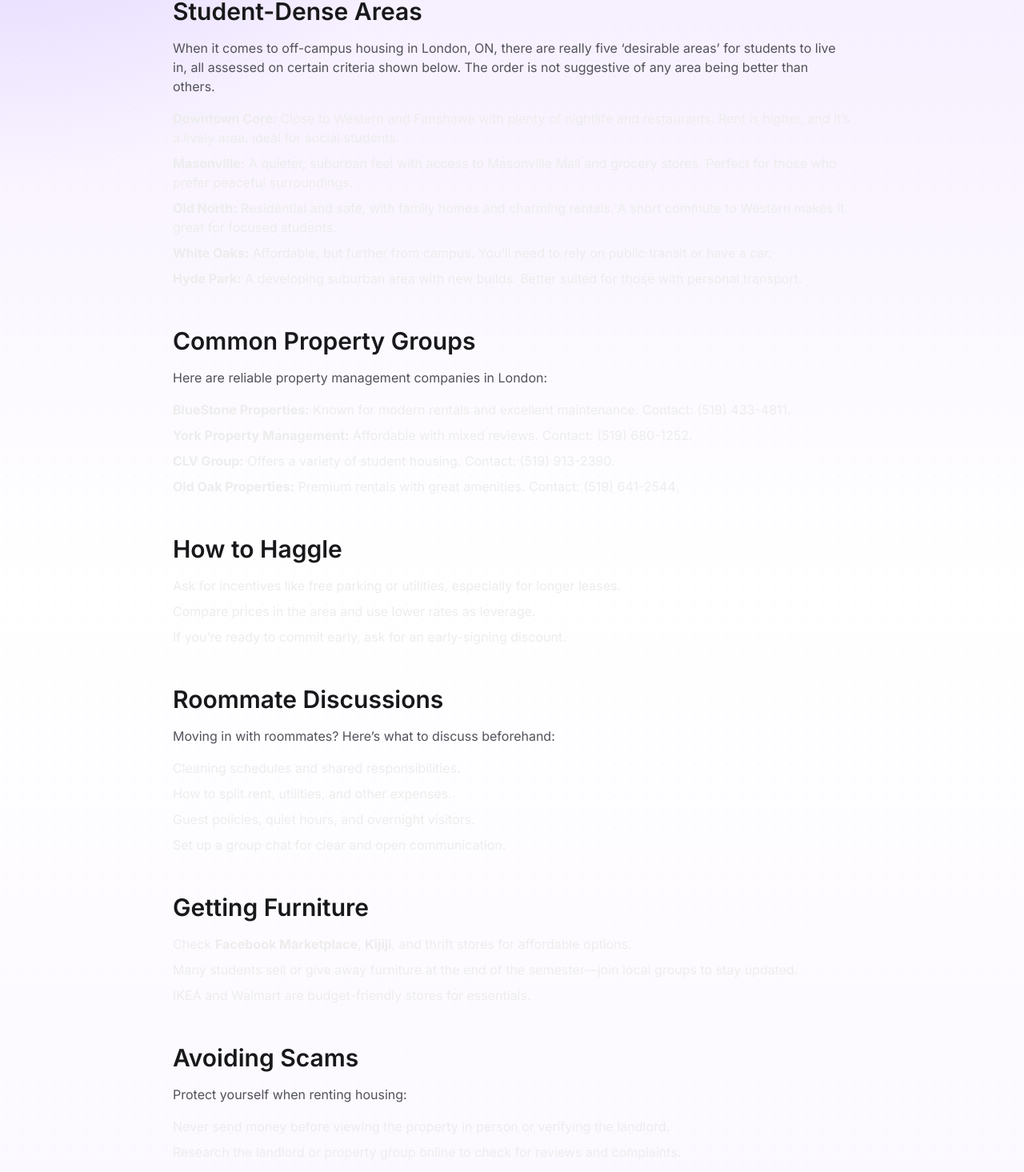
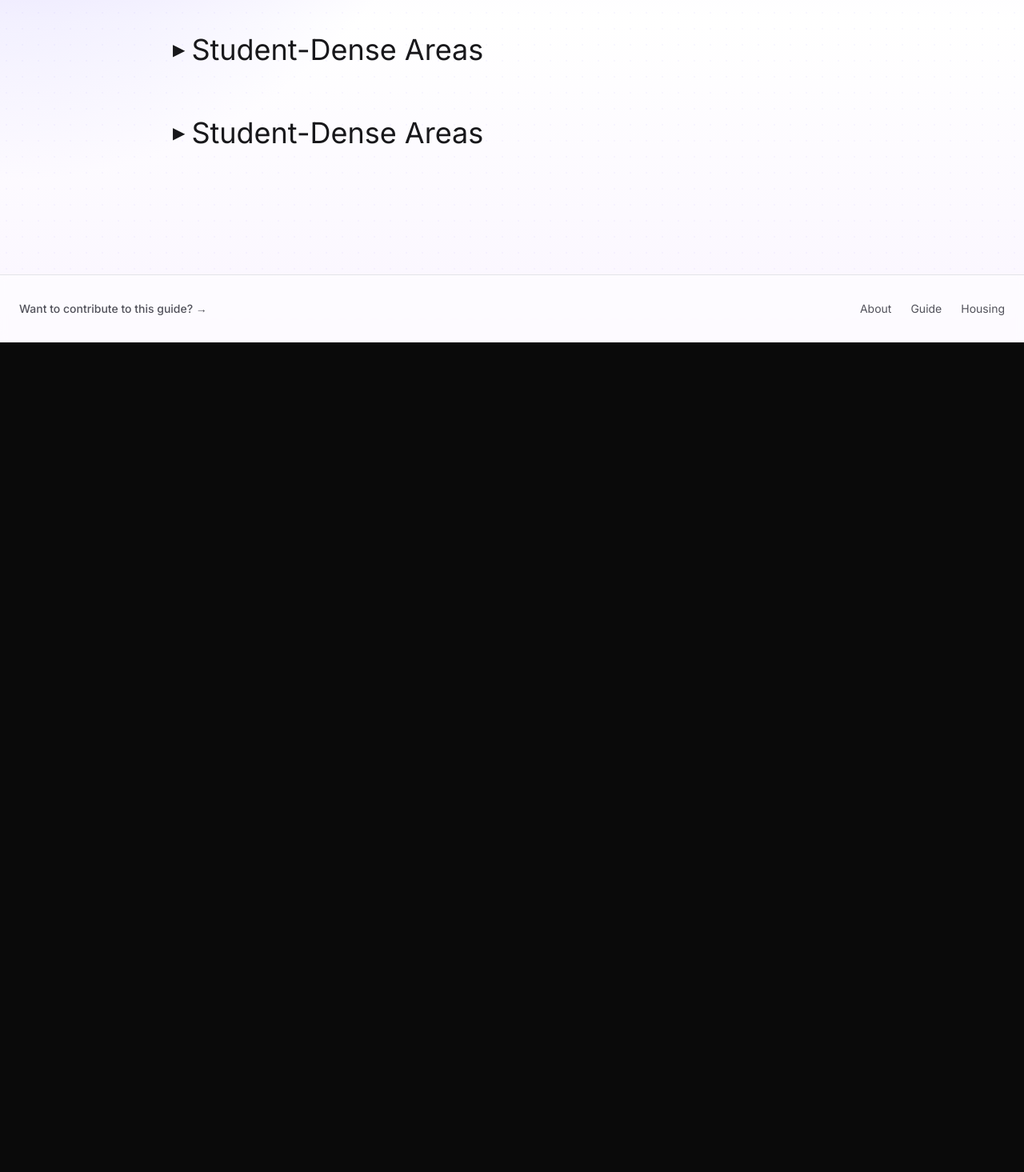
Before and after one commit to mlekhi/housing, a Next.js app: page /guide in a window 1280 px wide. Shown: the part 372-1837 px from the top of the page at 80% size. After the commit the page ends 800 px from the top, so only its background shows below. Built offline with nearby package versions, Linux system fonts and the light colour scheme.

Commit message:
making collapsible

```diff
--- a/components/pages/about.tsx
+++ b/components/pages/about.tsx
@@ -2,7 +2,6 @@
 
 import { FC } from 'react';
 import { motion } from 'framer-motion';
-import Link from 'next/link';
 import Image from 'next/image';
 import { MenuBar } from '@/components/ui/menu';
 import { BackgroundContainer } from '@/components/ui/backgroundContainer';
--- a/components/pages/guide.tsx
+++ b/components/pages/guide.tsx
@@ -1,10 +1,11 @@
-'use client';
+"use client";
 
-import { FC } from 'react';
-import { motion } from 'framer-motion';
-import { BackgroundContainer } from '@/components/ui/backgroundContainer';
-import { MenuBar } from '@/components/ui/menu';
-import { Footer } from '@/components/ui/footer';
+import { FC } from "react";
+import { motion } from "framer-motion";
+import { BackgroundContainer } from "@/components/ui/backgroundContainer";
+import { MenuBar } from "@/components/ui/menu";
+import { Footer } from "@/components/ui/footer";
+import { CollapsibleSection } from "@/components/ui/collapsibleSection";
 
 const fadeIn = {
   initial: { opacity: 0, y: 20 },
@@ -37,185 +38,41 @@ export const HousingGuide: FC = () => {
               Housing Guide for Students
             </h1>
             <p className="max-w-2xl text-center text-lg text-zinc-600">
-              Everything you need to know about finding the perfect student
-              housing in London.
+              Everything you need to know about finding the perfect student housing in London.
             </p>
           </motion.div>
 
-          {/* Sections */}
           <motion.div
             variants={staggerChildren}
             initial="initial"
             animate="animate"
-            className="flex flex-col space-y-12"
+            className="flex flex-col space-y-12 items-left w-full"
           >
-            {/* Section 1: Student-Dense Areas */}
-            <motion.div variants={fadeIn} className="space-y-4">
-              <h2 className="text-3xl font-semibold text-zinc-900">
-                Student-Dense Areas
-              </h2>
-              <p className="text-zinc-600">
-                When it comes to off-campus housing in London, ON, there are really five ‘desirable areas’ for students to live in, all assessed on certain criteria shown below. The order is not suggestive of any area being better than others.               </p>
-              <ul className="space-y-2">
-                <li>
-                  <strong>Downtown Core:</strong> Close to Western and Fanshawe
-                  with plenty of nightlife and restaurants. Rent is higher, and
-                  it’s a lively area, ideal for social students.
-                </li>
-                <li>
-                  <strong>Masonville:</strong> A quieter, suburban feel with
-                  access to Masonville Mall and grocery stores. Perfect for
-                  those who prefer peaceful surroundings.
-                </li>
-                <li>
-                  <strong>Old North:</strong> Residential and safe, with family
-                  homes and charming rentals. A short commute to Western makes
-                  it great for focused students.
-                </li>
-                <li>
-                  <strong>White Oaks:</strong> Affordable, but further from
-                  campus. You’ll need to rely on public transit or have a car.
-                </li>
-                <li>
-                  <strong>Hyde Park:</strong> A developing suburban area with
-                  new builds. Better suited for those with personal transport.
-                </li>
+            <CollapsibleSection title="Student-Dense Areas">
+              <p>When it comes to off-campus housing in London, ON, there are really five ‘desirable areas’ for students to live in, all assessed on certain criteria shown below. The order is not suggestive of any area being better than others.</p>
+              <ul>
+                <li><strong>Proximity to Campus (Travel Time to University Community Centre)</strong></li>
+                <li><strong>Access to Amenities and Essential Services</strong></li>
+                <li><strong>Types of Housing (Major Properties)</strong></li>
+                <li><strong>Social</strong></li>
               </ul>
-            </motion.div>
+            </CollapsibleSection>
 
-            {/* Section 2: Property Groups */}
-            <motion.div variants={fadeIn} className="space-y-4">
-              <h2 className="text-3xl font-semibold text-zinc-900">
-                Common Property Groups
-              </h2>
-              <p className="text-zinc-600">
-                Here are reliable property management companies in London:
-              </p>
-              <ul className="space-y-2">
-                <li>
-                  <strong>BlueStone Properties:</strong> Known for modern
-                  rentals and excellent maintenance. Contact: (519) 433-4811.
-                </li>
-                <li>
-                  <strong>York Property Management:</strong> Affordable with
-                  mixed reviews. Contact: (519) 680-1252.
-                </li>
-                <li>
-                  <strong>CLV Group:</strong> Offers a variety of student
-                  housing. Contact: (519) 913-2390.
-                </li>
-                <li>
-                  <strong>Old Oak Properties:</strong> Premium rentals with
-                  great amenities. Contact: (519) 641-2544.
-                </li>
+            <CollapsibleSection title="Student-Dense Areas">
+              <p>When it comes to off-campus housing in London, ON, there are really five ‘desirable areas’ for students to live in, all assessed on certain criteria shown below. The order is not suggestive of any area being better than others.</p>
+              <ul>
+                <li><strong>Proximity to Campus (Travel Time to University Community Centre)</strong></li>
+                <li><strong>Access to Amenities and Essential Services</strong></li>
+                <li><strong>Types of Housing (Major Properties)</strong></li>
+                <li><strong>Social</strong></li>
               </ul>
-            </motion.div>
+            </CollapsibleSection>
 
-            {/* Section 3: How to Haggle */}
-            <motion.div variants={fadeIn} className="space-y-4">
-              <h2 className="text-3xl font-semibold text-zinc-900">
-                How to Haggle
-              </h2>
-              <ul className="space-y-2">
-                <li>
-                  Ask for incentives like free parking or utilities, especially
-                  for longer leases.
-                </li>
-                <li>
-                  Compare prices in the area and use lower rates as leverage.
-                </li>
-                <li>
-                  If you’re ready to commit early, ask for an early-signing
-                  discount.
-                </li>
-              </ul>
-            </motion.div>
-
-            {/* Section 4: Roommate Discussions */}
-            <motion.div variants={fadeIn} className="space-y-4">
-              <h2 className="text-3xl font-semibold text-zinc-900">
-                Roommate Discussions
-              </h2>
-              <p className="text-zinc-600">
-                Moving in with roommates? Here’s what to discuss beforehand:
-              </p>
-              <ul className="space-y-2">
-                <li>Cleaning schedules and shared responsibilities.</li>
-                <li>How to split rent, utilities, and other expenses.</li>
-                <li>Guest policies, quiet hours, and overnight visitors.</li>
-                <li>
-                  Set up a group chat for clear and open communication.
-                </li>
-              </ul>
-            </motion.div>
-
-            {/* Section 5: Getting Furniture */}
-            <motion.div variants={fadeIn} className="space-y-4">
-              <h2 className="text-3xl font-semibold text-zinc-900">
-                Getting Furniture
-              </h2>
-              <ul className="space-y-2">
-                <li>
-                  Check <strong>Facebook Marketplace</strong>, <strong>Kijiji</strong>, and thrift stores for affordable options.
-                </li>
-                <li>
-                  Many students sell or give away furniture at the end of the
-                  semester—join local groups to stay updated.
-                </li>
-                <li>
-                  IKEA and Walmart are budget-friendly stores for essentials.
-                </li>
-              </ul>
-            </motion.div>
-
-            {/* Section 6: Avoiding Scams */}
-            <motion.div variants={fadeIn} className="space-y-4">
-              <h2 className="text-3xl font-semibold text-zinc-900">
-                Avoiding Scams
-              </h2>
-              <p className="text-zinc-600">
-                Protect yourself when renting housing:
-              </p>
-              <ul className="space-y-2">
-                <li>
-                  Never send money before viewing the property in person or
-                  verifying the landlord.
-                </li>
-                <li>
-                  Research the landlord or property group online to check for
-                  reviews and complaints.
-                </li>
-                <li>
-                  Be cautious of deals that seem too good to be true—they often
-                  are.
-                </li>
-              </ul>
-            </motion.div>
-
-            {/* Section 7: Contract Rights & Hidden Costs */}
-            <motion.div variants={fadeIn} className="space-y-4">
-              <h2 className="text-3xl font-semibold text-zinc-900">
-                Contract Rights & Hidden Costs
-              </h2>
-              <ul className="space-y-2">
-                <li>
-                  Understand your rights regarding repairs, subletting, and
-                  lease termination.
-                </li>
-                <li>
-                  Ask if utilities, parking, and internet are included in the
-                  rent.
-                </li>
-                <li>
-                  Be aware of hidden costs like key replacement fees, cleaning
-                  fees, or late payment penalties.
-                </li>
-              </ul>
-            </motion.div>
+            {/* Repeat for other sections */}
           </motion.div>
         </div>
       </main>
-      <Footer/>
+      <Footer />
     </BackgroundContainer>
   );
 };
--- /dev/null
+++ b/components/ui/collapsibleSection.tsx
@@ -0,0 +1,38 @@
+import { FC, useState } from "react";
+import { motion } from "framer-motion";
+
+const fadeIn = {
+  initial: { opacity: 0, y: 10 },
+  animate: { opacity: 1, y: 0 },
+  transition: { duration: 0.3 },
+};
+
+export const CollapsibleSection: FC<{ title: string; children: React.ReactNode }> = ({ title, children }) => {
+  const [isOpen, setIsOpen] = useState(false);
+
+  return (
+    <motion.div variants={fadeIn} initial="initial" animate="animate" className="space-y-4 w-full">
+      <button
+        onClick={() => setIsOpen(!isOpen)}
+        className="text-4xl text-zinc-900 w-full text-left flex items-center"
+      >
+        <motion.span
+          animate={{ rotate: isOpen ? 90 : 0 }}
+          transition={{ duration: 0.2 }}
+          className="text-xl"
+        >
+          ▶
+        </motion.span>
+        <span className="ml-2">{title}</span>
+      </button>
+      <motion.div
+        initial={{ opacity: 0, height: 0 }}
+        animate={{ opacity: isOpen ? 1 : 0, height: isOpen ? "auto" : 0 }}
+        transition={{ duration: 0.3 }}
+        className="overflow-hidden text-zinc-600"
+      >
+        {children}
+      </motion.div>
+    </motion.div>
+  );
+};
--- a/components/ui/footer.tsx
+++ b/components/ui/footer.tsx
@@ -1,7 +1,7 @@
 "use client";
 
 import { motion } from "framer-motion";
-// import { HouseLogo } from "@/components/ui/houseLogo";
+import Link from "next/link";
 
 export const Footer = () => {
   return (
@@ -12,7 +12,37 @@ export const Footer = () => {
       transition={{ duration: 0.7 }}
       className="w-full border-t border-zinc-200 bg-white/50 backdrop-blur-sm"
     >
-    <div className="mx-auto max-w-7xl px-6 py-8">
+      <div className="mx-auto max-w-7xl px-6 py-8 flex items-center justify-between text-zinc-600">
+        {/* Left: GitHub Contribution Link */}
+        <Link
+          href="https://github.com/mlekhi/housing"
+          target="_blank"
+          className="text-sm font-medium transition-colors hover:text-zinc-900"
+        >
+          Want to contribute to this guide? →
+        </Link>
+
+        {/* Right: Footer Navigation Links */}
+        <div className="flex space-x-6">
+          <Link
+            href="/about"
+            className="text-sm transition-colors hover:text-zinc-900"
+          >
+            About
+          </Link>
+          <Link
+            href="/guide"
+            className="text-sm transition-colors hover:text-zinc-900"
+          >
+            Guide
+          </Link>
+          <Link
+            href="/marketplace"
+            className="text-sm transition-colors hover:text-zinc-900"
+          >
+            Housing
+          </Link>
+        </div>
       </div>
     </motion.div>
   );
```
Also changed, not shown: components/pages/landing.tsx (+8 -19 lines), public/western.jpeg (added). Lines whose indentation alone changed are shown as unchanged.
